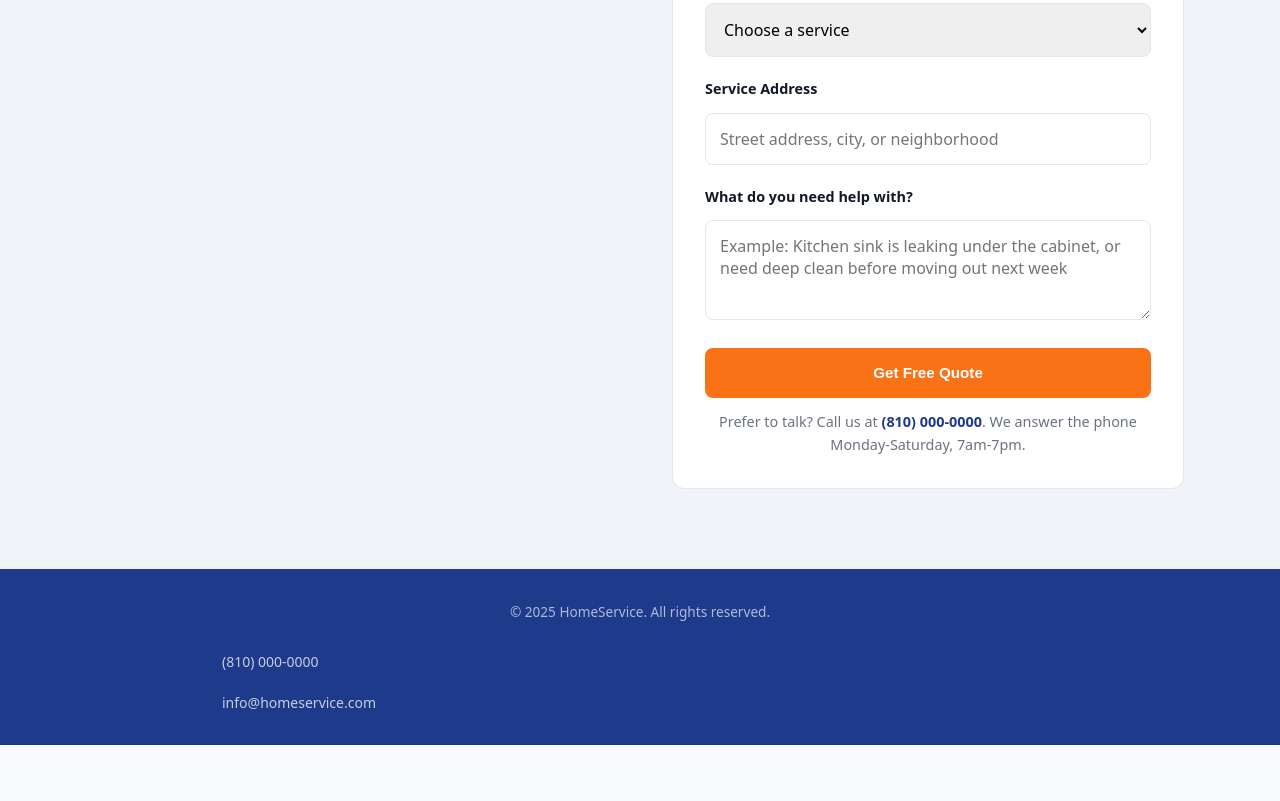
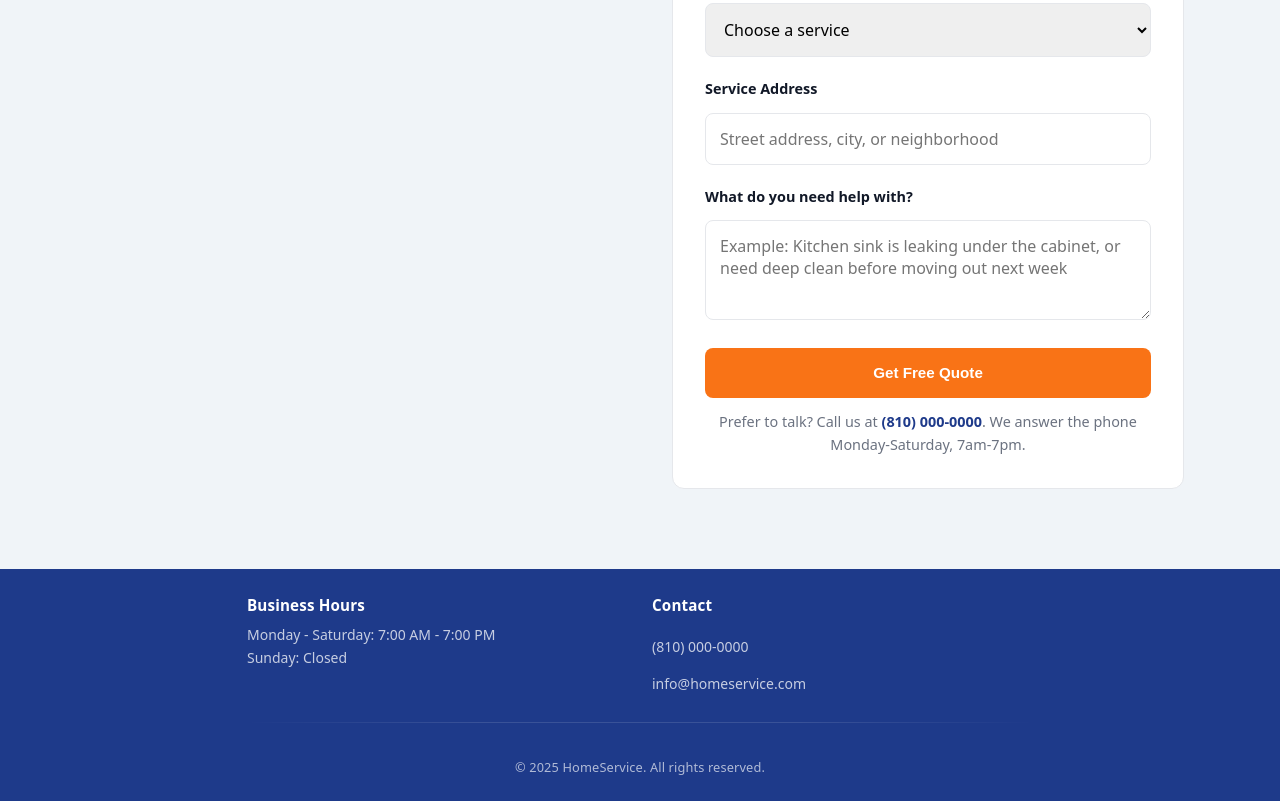
Before and after one commit to web-sushi/service-basic-demo, a plain HTML site: page index.html in a window 1280 px wide. Shown: the part 2931-3732 px from the top of the page. Before the commit the page ends 3676 px from the top, so only its background shows below. Drawn offline with nearby package versions, Linux system fonts and the light colour scheme.

Commit message:
changes in the footer

```diff
--- a/css/styles.css
+++ b/css/styles.css
@@ -517,20 +517,20 @@ h3 {
 /* Footer - minimal with contact emphasis */
 .footer {
   background: var(--primary);
-  padding: 1.75rem 0;
+  padding: 1.5rem 0;
 }
 
 .footer-content {
   display: grid;
-  gap: 1.25rem;
+  gap: 1.5rem;
   grid-template-columns: 1fr;
-  max-width: 900px;
+  max-width: 850px;
   margin: 0 auto;
 }
 
 .footer-top {
   display: grid;
-  gap: 1.5rem;
+  gap: 1.25rem;
   grid-template-columns: 1fr;
   text-align: center;
 }
@@ -575,23 +575,25 @@ h3 {
   background: linear-gradient(
     to right,
     transparent 0%,
-    rgba(255, 255, 255, 0.1) 20%,
-    rgba(255, 255, 255, 0.1) 80%,
+    rgba(255, 255, 255, 0.12) 30%,
+    rgba(255, 255, 255, 0.12) 70%,
     transparent 100%
   );
   width: 100%;
-  margin: 0.75rem 0;
+  margin: 0;
 }
 
 .footer-info {
   text-align: center;
-  margin-top: 0.25rem;
+  margin-top: 0;
+  padding-top: 0.75rem;
 }
 
 .footer-copyright {
   color: rgba(255, 255, 255, 0.65);
-  font-size: 0.85rem;
+  font-size: 0.8rem;
   margin: 0;
+  letter-spacing: 0.01em;
 }
 
 .footer-phone,
@@ -756,12 +758,16 @@ h3 {
   .footer-top {
     grid-template-columns: 1fr 1fr;
     text-align: left;
-    gap: 2rem;
+    gap: 1.5rem;
     align-items: start;
   }
 
   .footer-divider {
-    margin: 0.5rem 0;
+    margin: 0;
+  }
+
+  .footer-info {
+    padding-top: 0.625rem;
   }
 
   .footer-hours {
@@ -771,7 +777,7 @@ h3 {
   .footer-contact {
     flex-direction: column;
     align-items: flex-start;
-    gap: 0.75rem;
+    gap: 0.5rem;
     justify-content: flex-start;
     order: 2;
   }
--- a/index.html
+++ b/index.html
@@ -258,17 +258,28 @@
     <!-- Footer -->
     <footer class="footer">
       <div class="container footer-content">
+        <div class="footer-top">
+          <div class="footer-hours">
+            <p class="footer-hours-title">Business Hours</p>
+            <p class="footer-hours-text">Monday - Saturday: 7:00 AM - 7:00 PM</p>
+            <p class="footer-hours-text">Sunday: Closed</p>
+          </div>
+
+          <div class="footer-contact">
+            <p class="footer-contact-title">Contact</p>
+            <a href="tel:+810000000000" class="footer-phone">(810) 000-0000</a>
+            <a href="mailto:info@homeservice.com" class="footer-email"
+              >info@homeservice.com</a
+            >
+          </div>
+        </div>
+
+        <div class="footer-divider"></div>
+
         <div class="footer-info">
           <p class="footer-copyright">
             © 2025 HomeService. All rights reserved.
           </p>
-        </div>
-
-        <div class="footer-contact">
-          <a href="tel:+810000000000" class="footer-phone">(810) 000-0000</a>
-          <a href="mailto:info@homeservice.com" class="footer-email"
-            >info@homeservice.com</a
-          >
         </div>
       </div>
     </footer>
```
